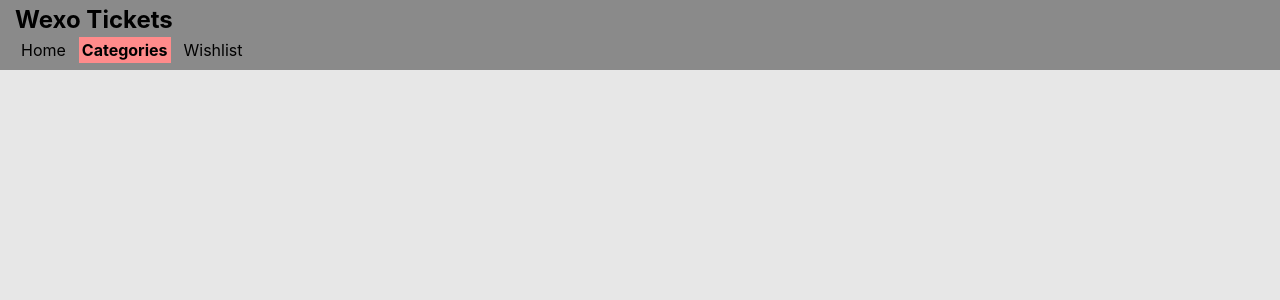
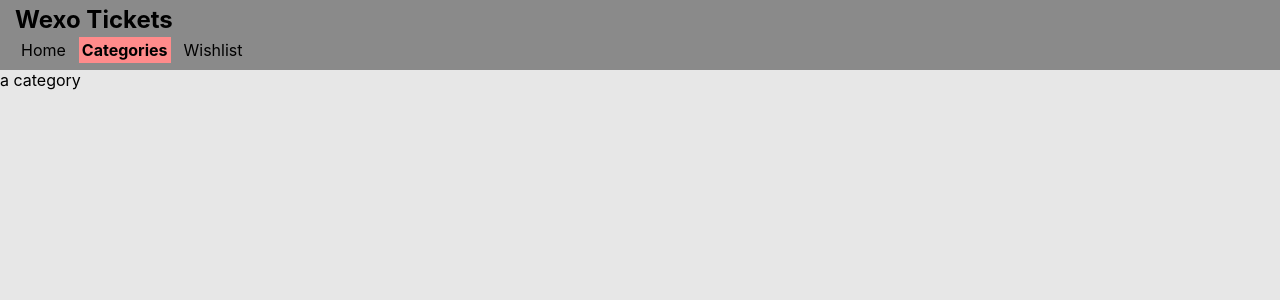
Before and after one commit to Smileyrasmus/WEXO-code-challenge, a React (Create React App) app in the folder code-challenge/: page /categories/Action in a window 1280 px wide. Shown: the top 300 px of the page. Built offline with nearby package versions, Linux system fonts and the light colour scheme; the HTML template or start-up script is replaced by a standard one.

Commit message:
basic routing set up

```diff
--- a/code-challenge/src/App.tsx
+++ b/code-challenge/src/App.tsx
@@ -29,6 +29,8 @@ function App() {
           <Header />
           <Routes>
             <Route path='/' element={<Overview />} />
+            <Route path='/categories/:genreName' element={"a category"}/>
+            <Route path='/wishlist' element={"wishlist"}/>
           </Routes>
         </Router>
       </div>
```
